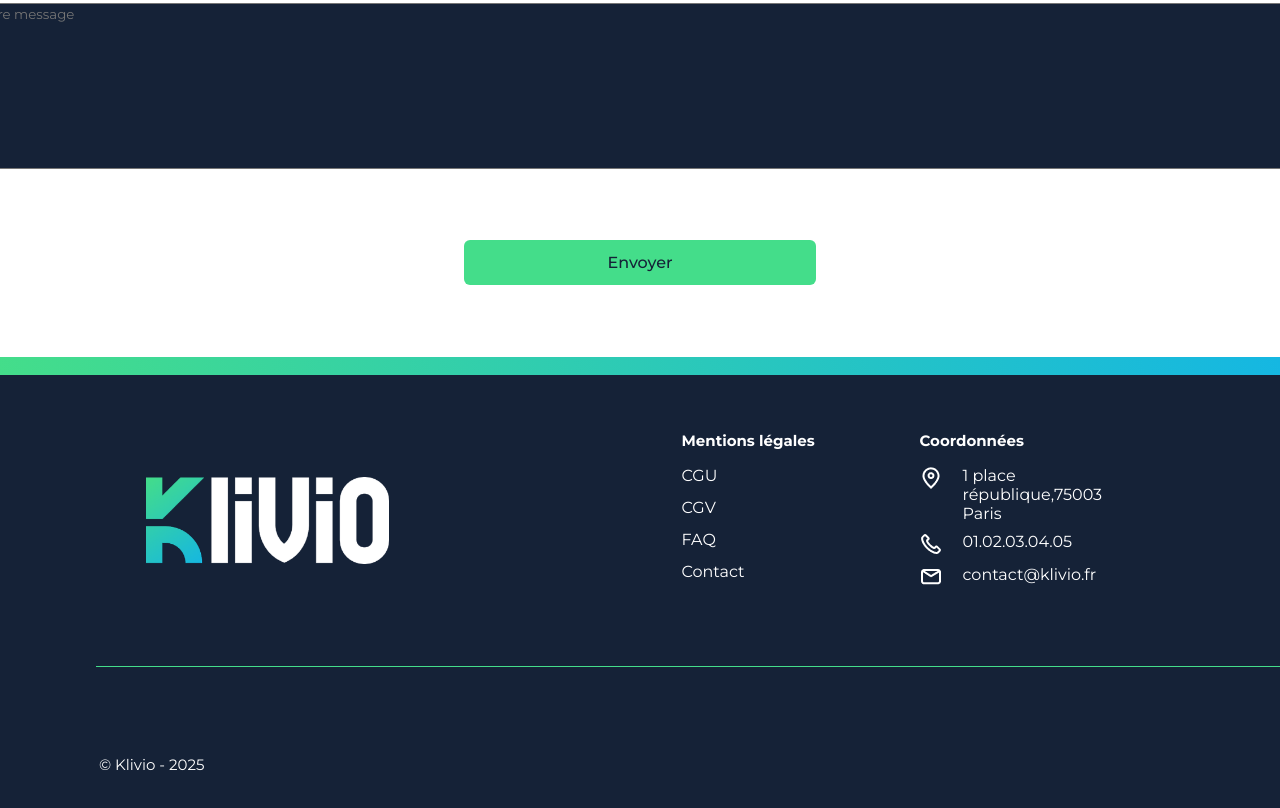
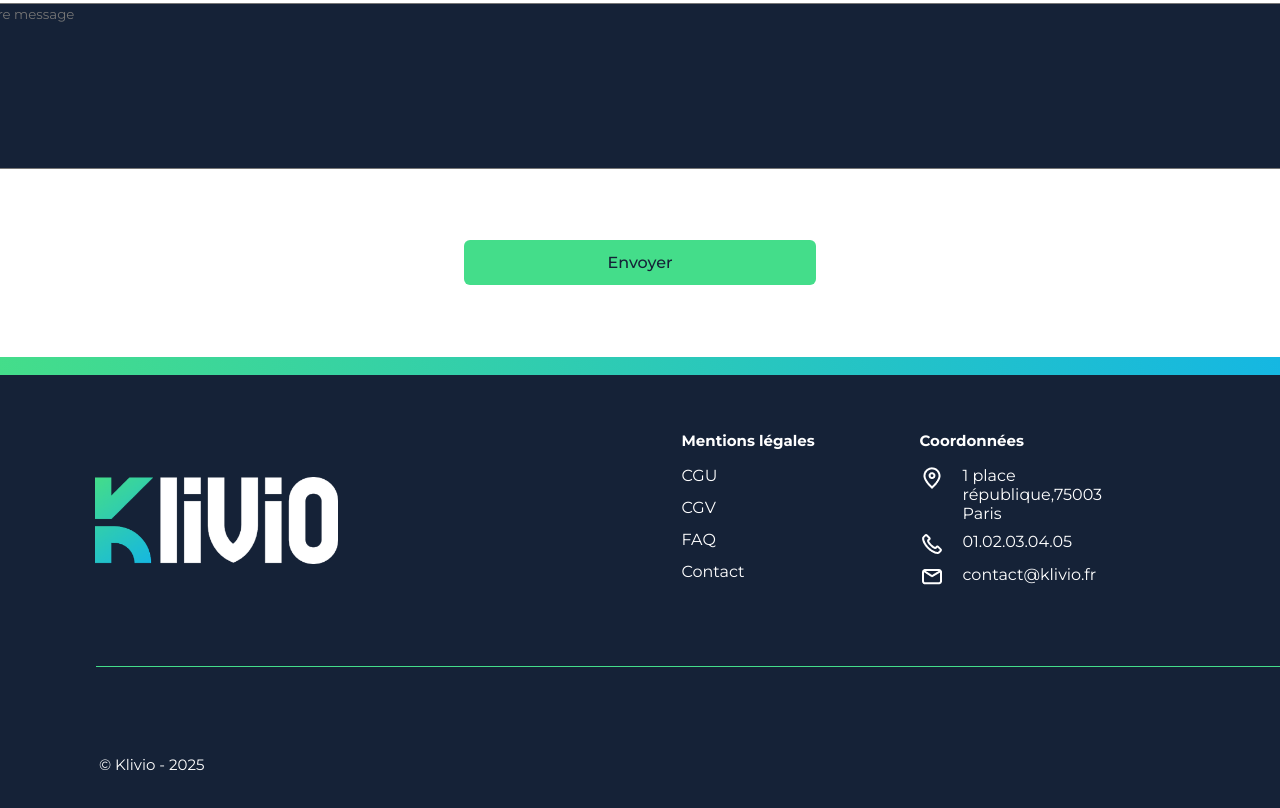
Before and after one commit to Oumou-stack/klivio, a plain HTML site: page htmletcss/index.html in a window 1280 px wide. Shown: the part 4719-5527 px from the top of the page. Drawn offline with Linux system fonts and the light colour scheme.

Commit message:
Modif index et css

```diff
--- a/htmletcss/style.css
+++ b/htmletcss/style.css
@@ -542,11 +542,12 @@ footer {
 
 .top_side {
    display: flex;
+   justify-content: center;
+   align-items: center;
+   gap: 21.5rem;
    flex-direction: row;
    width: 105rem;
    height: 18.188rem;
-   justify-content: space-around;
-   align-items: center;
 }
 
 .top_side .logo {
```
